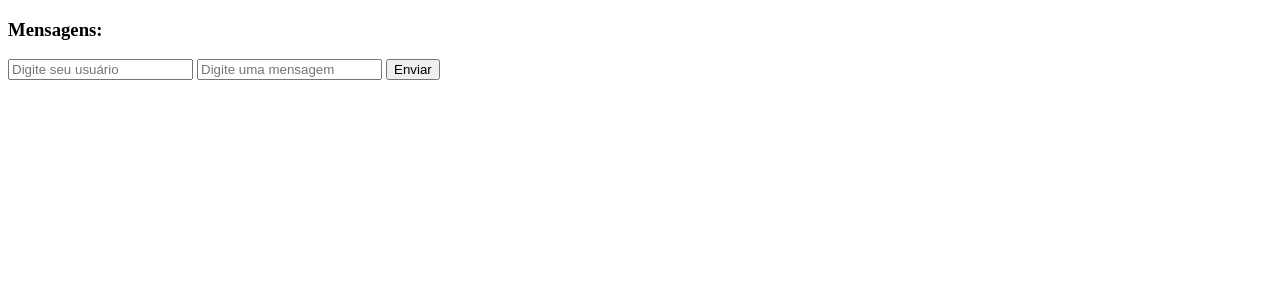
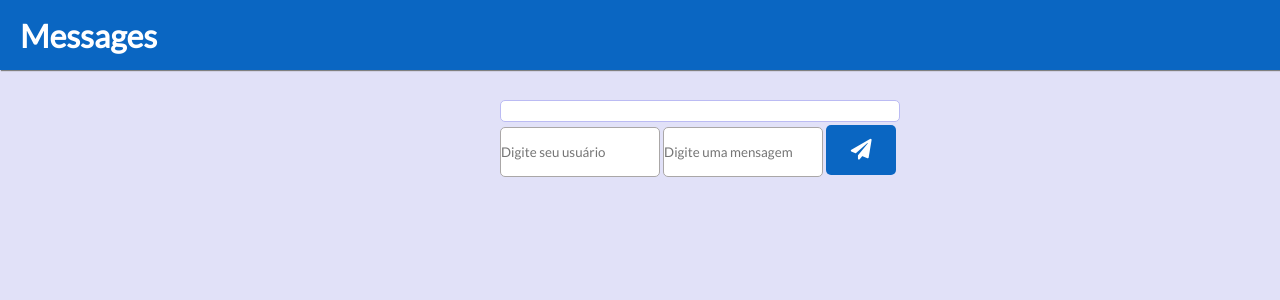
Before and after one commit to gusleaooliveira/sd-frontend, a Python web app: template web/templates/index.html in a window 1280 px wide. Shown: the top 300 px of the page. Run offline with Jinja, Linux system fonts and the light colour scheme; the template is opened without the code that fills it, so the values that code supplies are empty; some libraries are stand-ins or nearby versions.

Commit message:
estilizado o index.html

```diff
--- a/web/templates/index.html
+++ b/web/templates/index.html
@@ -3,29 +3,34 @@
     <head>
         <meta charset="utf-8" />
 
-        <title>Cliente</title>
-
+        <title>Servidor</title>
+        <link rel="preconnect" href="https://fonts.googleapis.com">
+        <link rel="preconnect" href="https://fonts.gstatic.com" crossorigin>
+        <link href="https://fonts.googleapis.com/css2?family=Lato&display=swap" rel="stylesheet">
         <script src="https://code.jquery.com/jquery-3.6.0.min.js" integrity="sha256-/xUj+3OJU5yExlq6GSYGSHk7tPXikynS7ogEvDej/m4=" crossorigin="anonymous"></script>
         <script src="https://cdnjs.cloudflare.com/ajax/libs/socket.io/4.1.3/socket.io.js" integrity="sha512-PU5S6BA03fRv1Q5fpwXjg5nlRrgdoguZ74urFInkbABMCENyx5oP3hrDzYMMPh3qdLdknIvrGj3yqZ4JuU7Nag==" crossorigin="anonymous" referrerpolicy="no-referrer"></script>
-
+        <link rel="stylesheet" href="https://use.fontawesome.com/releases/v5.15.3/css/all.css" integrity="sha384-SZXxX4whJ79/gErwcOYf+zWLeJdY/qpuqC4cAa9rOGUstPomtqpuNWT9wdPEn2fk" crossorigin="anonymous">
+        <link rel="stylesheet" href="style.css">
     </head>
     <body>
-
-        <h3>Mensagens:</h3>
+        <header>
+            <h1>Messages</h1>
+        </header>
+        <!-- <h3>Mensagens:</h3> -->
         <div id="chat">
         </div>
 
         <form onsubmit="return false" id="formulario">
             <input type="text" id="usuario" placeholder="Digite seu usuário" />
             <input type="text" id="mensagem" placeholder="Digite uma mensagem" />
-            <input type="submit" id="btn" value="Enviar" />
+            <button id="btn"><i class="fas fa-paper-plane"></i></button>
         </form>
 
         <script>
             let socket = io('http://localhost:3000')
 
             function renderizar(mensagem){
-                $('#chat').append(`<p><b>Usuário:</b>${mensagem.usuario}</p>\n<p><b>Mensagem:</b> ${mensagem.mensagem}</p>`)
+                $('#chat').append(`<div class="msg-item" ><p class="usuario-msg" >${mensagem.usuario}</p>\n<p class="msg" >${mensagem.mensagem}</p></div>`)
             }
 
             socket.on('previousMessages', function(msgs){
--- /dev/null
+++ b/web/templates/style.css
@@ -0,0 +1,77 @@
+*{
+    padding: 0;
+    margin: 0;
+    font-family: Lato;
+    box-sizing: border-box;
+}
+
+body{
+    background-color: rgb(225, 225, 248);
+}
+
+header{
+    display: flex;
+    align-items: center;
+    justify-content: flex-start;
+    width: 100%;
+    height: 70px;
+    background-color: #0a66c2;
+    padding-left: 20px;
+    box-shadow: 1px 1px 1px gray;
+}
+
+header h1{
+    color: white;
+}
+
+#chat, #formulario{
+    margin-left: 500px;
+}
+
+#chat{
+    margin-top: 30px;
+    background-color: white;
+    width: 400px;
+    padding: 10px;
+    height: auto;
+    border-radius: 5px;
+    border: 1px solid rgb(187, 187, 243);
+}
+
+.usuario-msg{
+    font-weight: bold;
+    margin-top: 16px;
+}
+
+/* .msg{
+    margin-bottom: 16px;
+} */
+
+#formulario input[type="text"]{
+    width: 160px;
+}
+
+#formulario button{
+    width: 70px;
+    height: 50px;
+    border: none;
+    background-color: #0a66c2;
+    border-radius: 5px;
+}
+
+#formulario input{
+    height: 50px;
+    border-radius: 5px;
+    border: 1px solid rgb(170, 167, 167);
+    margin-top: 5px;
+}
+
+.msg-item{
+    border-bottom: 1px solid rgb(187, 187, 243);
+    padding-bottom: 10px;
+}
+
+.fa-paper-plane{
+    font-size: 1.3rem;
+    color: white;
+}
```
